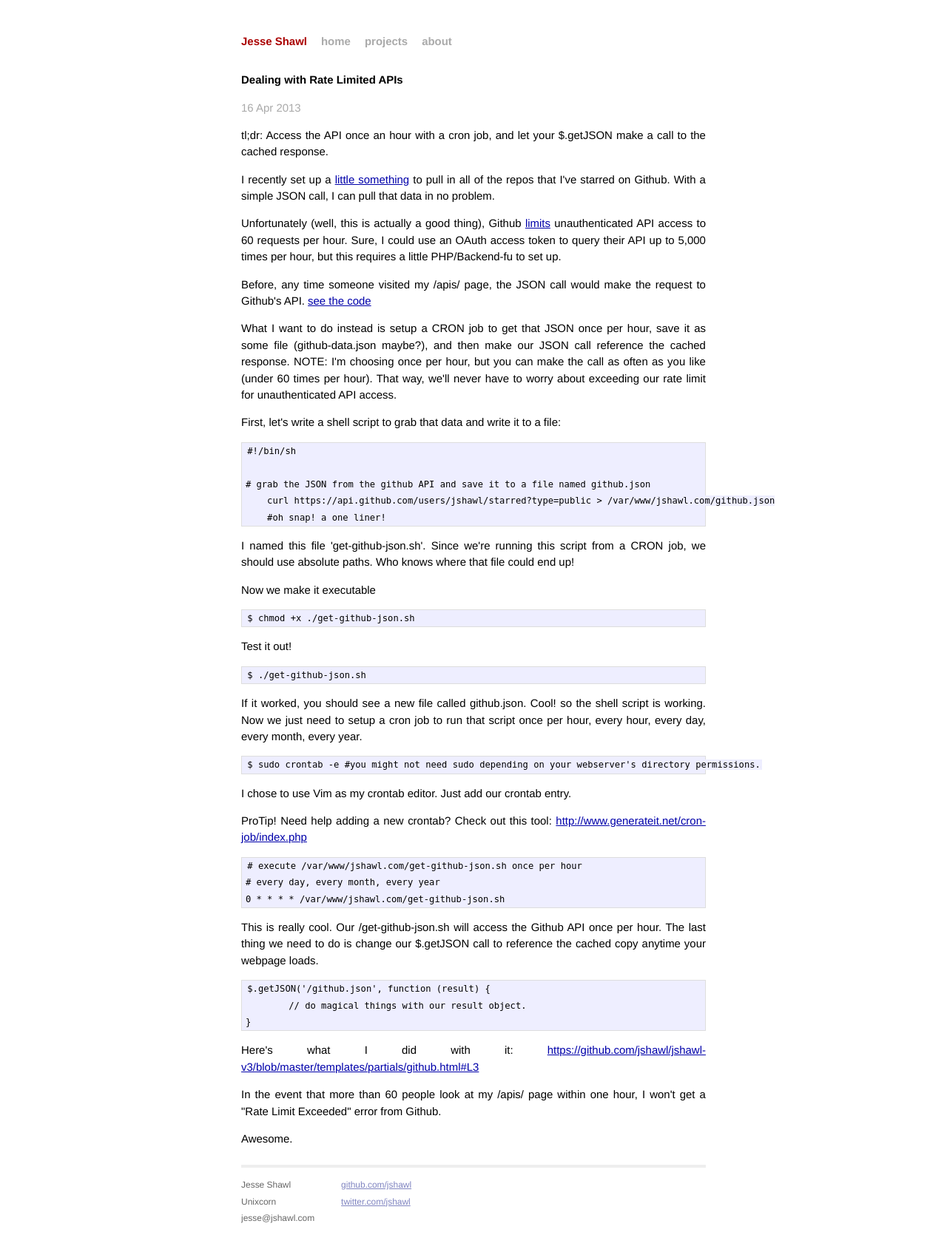
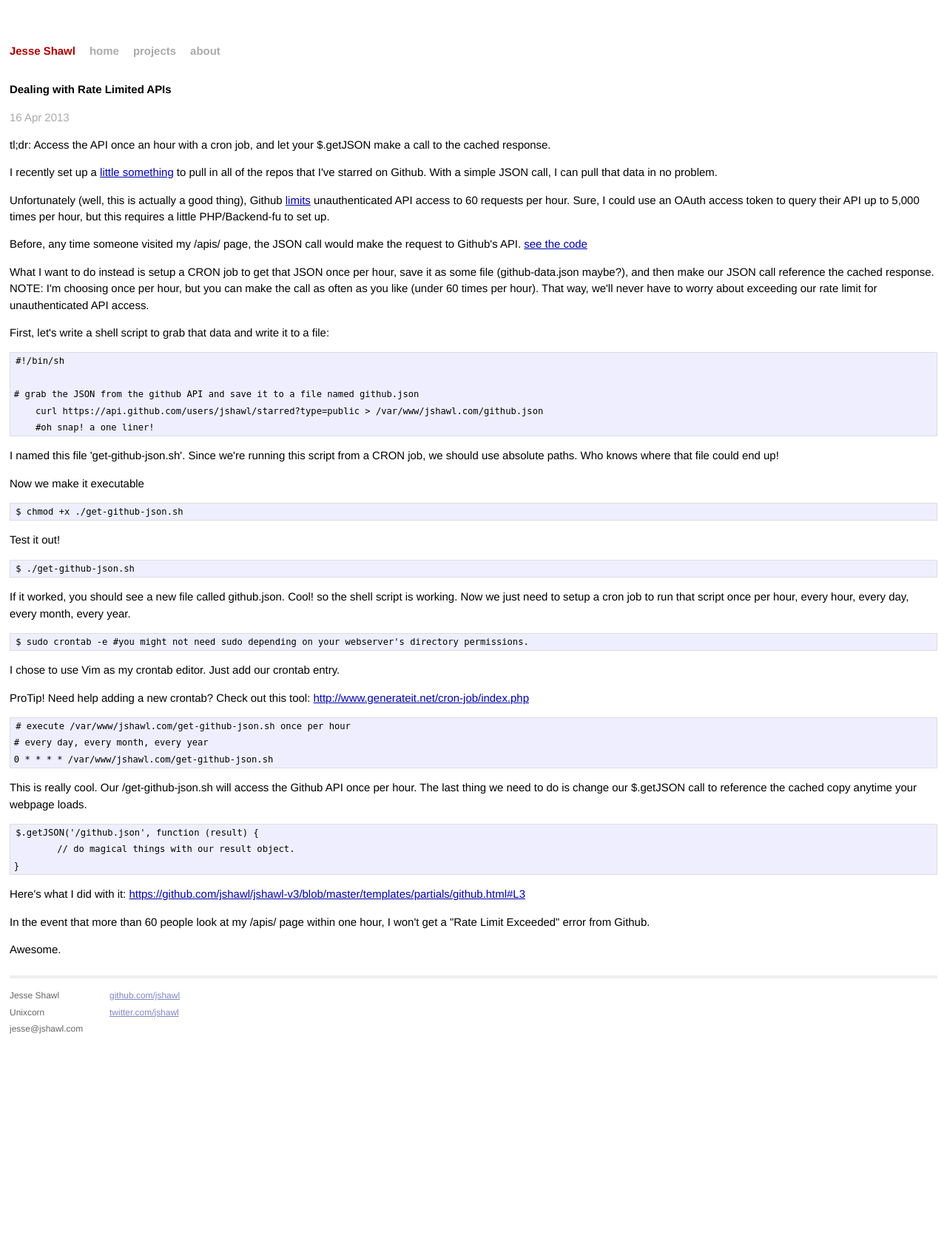
Before and after one commit to jshawl/jesse.sh, a PHP site: page /_site/awl/gets-rate-limited/index.html in a window 1280 px wide. Shown: the whole page at 74% size. After the commit the page ends 1398 px from the top, so only its background shows below. Run offline with PHP 8.4, Linux system fonts and the light colour scheme.

Commit message:
updated styles to prevent overflow

```diff
--- a/css/main.css
+++ b/css/main.css
@@ -16,6 +16,7 @@ body {
   background-color: #FFF;
   font: 13.34px Helvetica, Arial, sans-serif;
   font-size: small;
+  padding:1em;
   text-align: center;
 }
 
@@ -62,10 +63,18 @@ ul.posts span {
 
 .site {
   font-size: 115%;
-  text-align: justify;
-  width: 42em;
+  text-align: left;
   margin: 3em auto 2em;
   line-height: 1.5em;
+  -ms-word-break: break-all;
+      word-break: break-all;
+
+      /* Non standard for webkit */
+      word-break: break-word;
+
+  -webkit-hyphens: auto;
+  -moz-hyphens: auto;
+  hyphens: auto;
 }
 
 .site .header a {
@@ -168,3 +177,7 @@ ul.posts span {
   display:block;
   max-width:100%;
 }
+
+pre {
+  overflow:scroll;
+}
```
Also changed, not shown: _site/css/main.css (+15 -2 lines).
